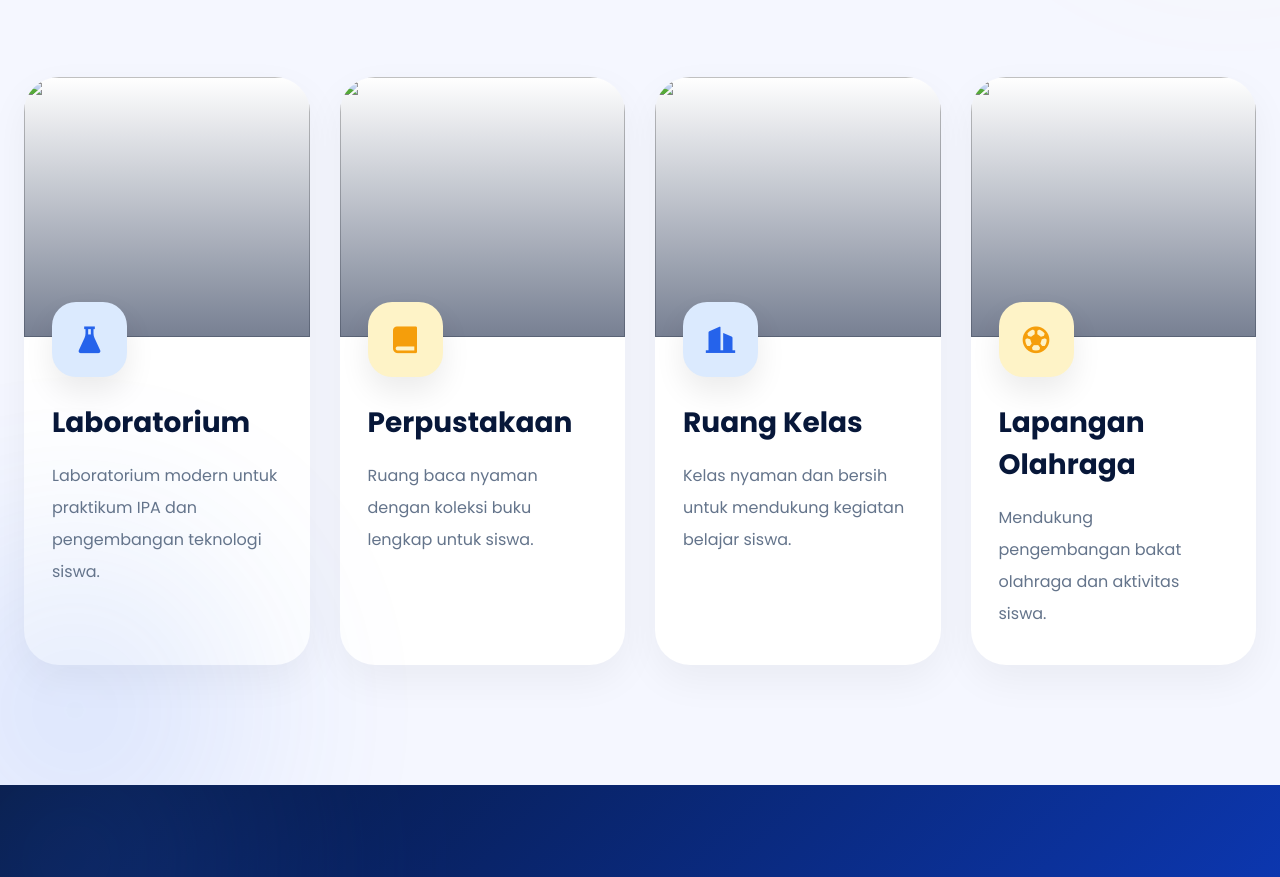
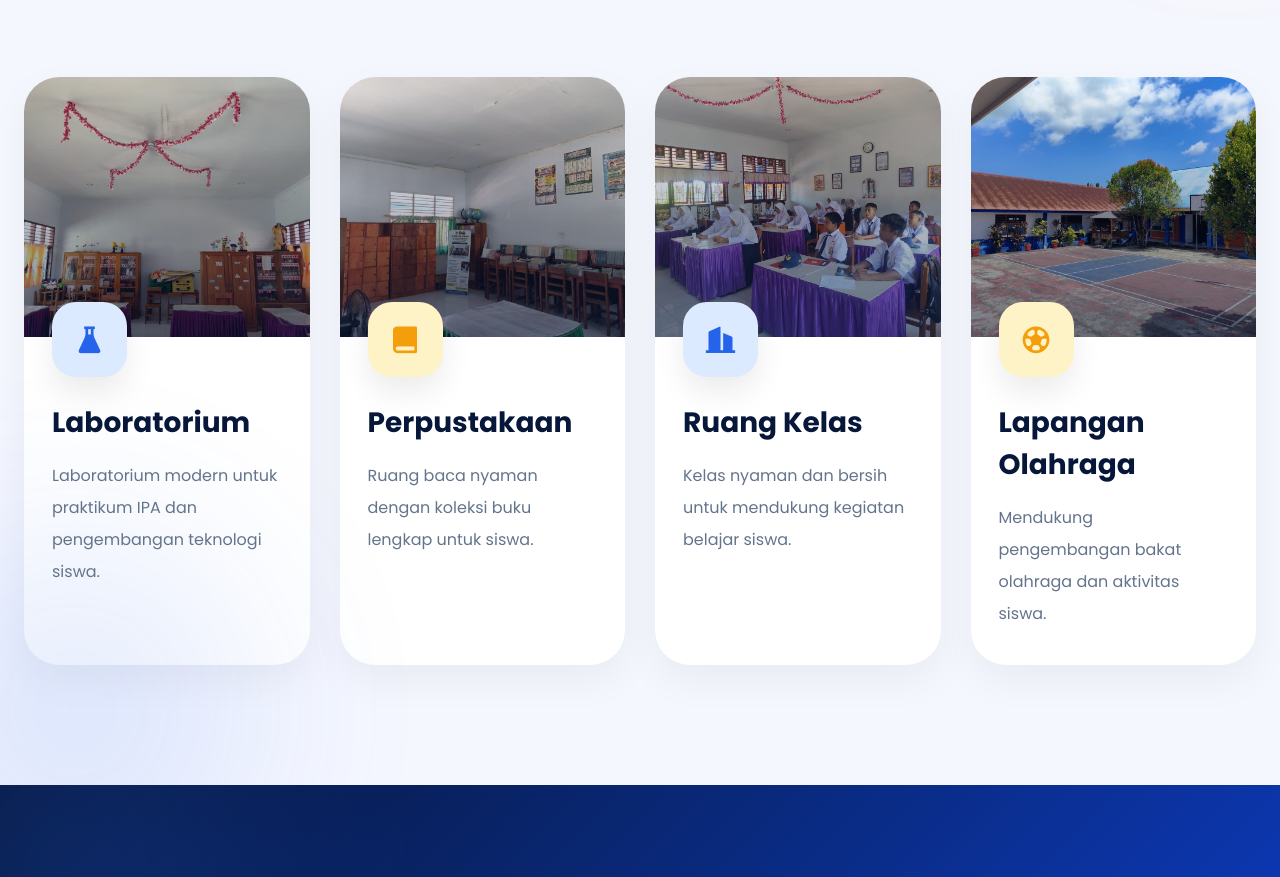
Before and after one commit to smpn2satap/smpn2satap, a plain HTML site: page index.html in a window 1280 px wide. Shown: the part 3344-4221 px from the top of the page. Drawn offline with nearby package versions, Linux system fonts and the light colour scheme.

Commit message:
upload dokumentasi fasilitas sekolah dan foto kepsek baru

```diff
--- a/index.html
+++ b/index.html
@@ -576,7 +576,7 @@
         <div class="facility-image">
 
           <img
-            src="assets/images/facility1.jpg"
+            src="assets/images/lab.jpg"
             alt=""
           >
 
@@ -613,7 +613,7 @@
         <div class="facility-image">
 
           <img
-            src="assets/images/facility2.jpg"
+            src="assets/images/perpustakaan.jpeg"
             alt=""
           >
 
@@ -650,7 +650,7 @@
         <div class="facility-image">
 
           <img
-            src="assets/images/facility3.jpg"
+            src="assets/images/kelas.jpeg"
             alt=""
           >
 
@@ -687,7 +687,7 @@
         <div class="facility-image">
 
           <img
-            src="assets/images/facility4.jpg"
+            src="assets/images/lapangan.jpg"
             alt=""
           >
 
```
Also changed, not shown: assets/images/kelas.jpeg (added), assets/images/lab.jpg (added), assets/images/lapangan.jpg (added), assets/images/perpustakaan.jpeg (added), 1 other file.
